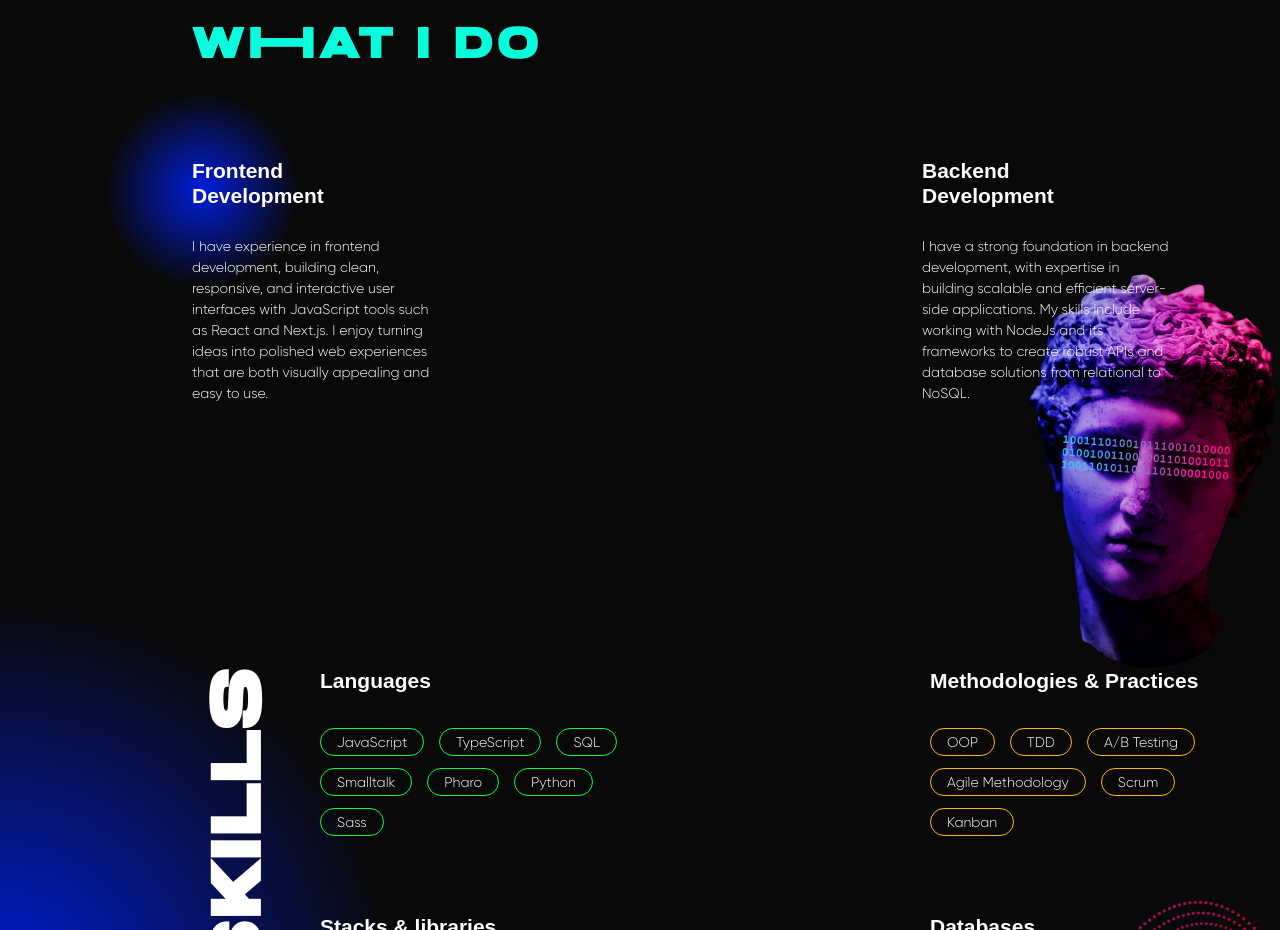
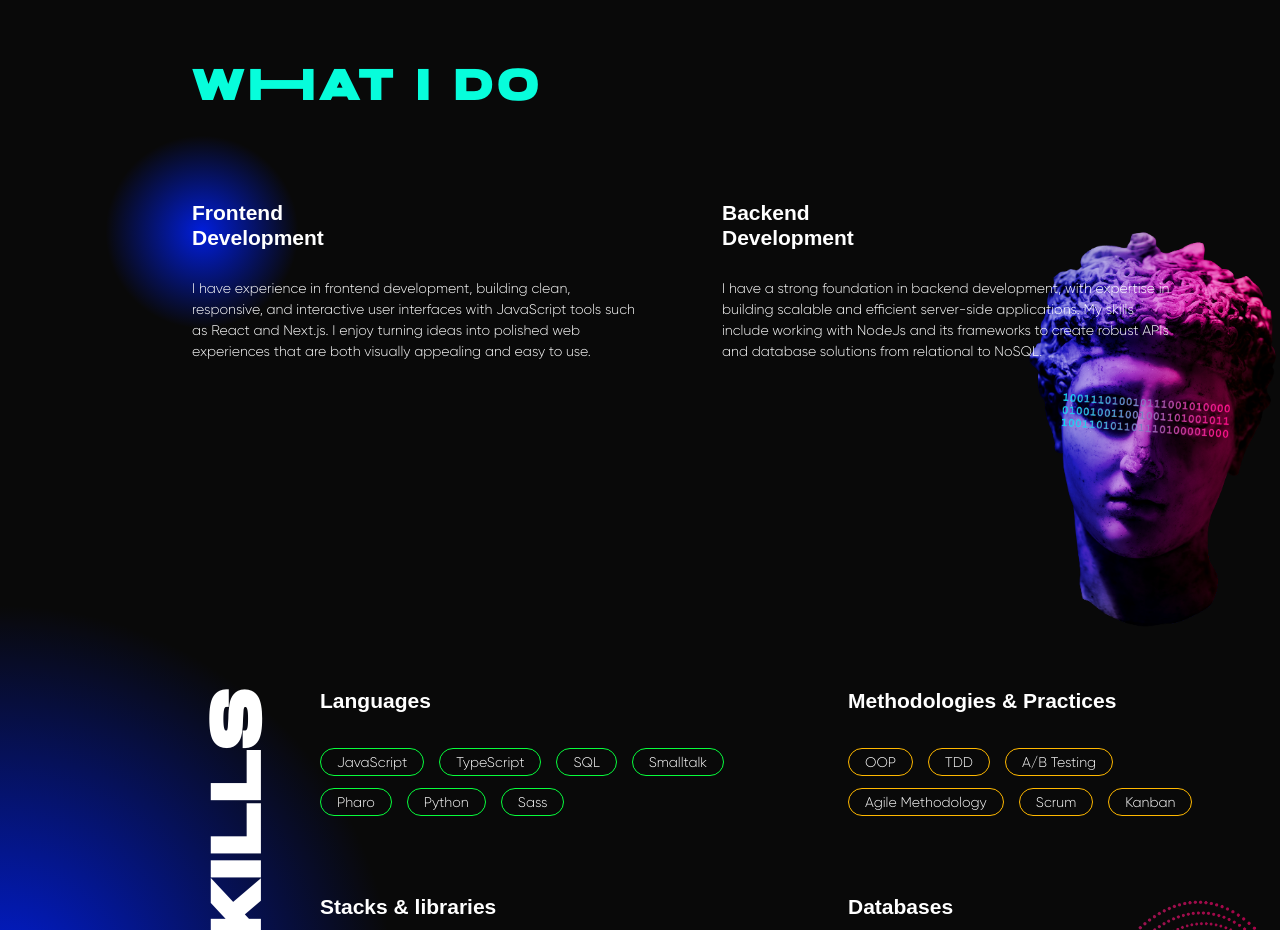
Before and after one commit to tokyRT/portfolio, a plain HTML site: page index.html in a window 1280 px wide. Shown: the part 1800-2730 px from the top of the page. Drawn offline with nearby package versions, Linux system fonts and the light colour scheme; a script that the page names is missing.

Commit message:
fix: styling issues

```diff
--- a/css/partials/_skills.scss
+++ b/css/partials/_skills.scss
@@ -53,7 +53,8 @@ body > .skillsSection {
             position: relative;
             z-index: 2;
             .categorie {
-                width: 350px;
+                // max-width: 450px;
+                width: 45%;
                 margin-bottom: 35px;
                 h2 {
                     font-family: $gilroyBold;
--- a/css/partials/_what-I-do.scss
+++ b/css/partials/_what-I-do.scss
@@ -33,7 +33,7 @@ body > .what-I-do {
                 left: -100px;
             }
             .service {
-                max-width: 250px;
+                max-width: 450px;
                 margin-right: 20px;
                 position: relative;
                 z-index: 2;
```
Also changed, not shown: css/main.min.css, 1 other file.
